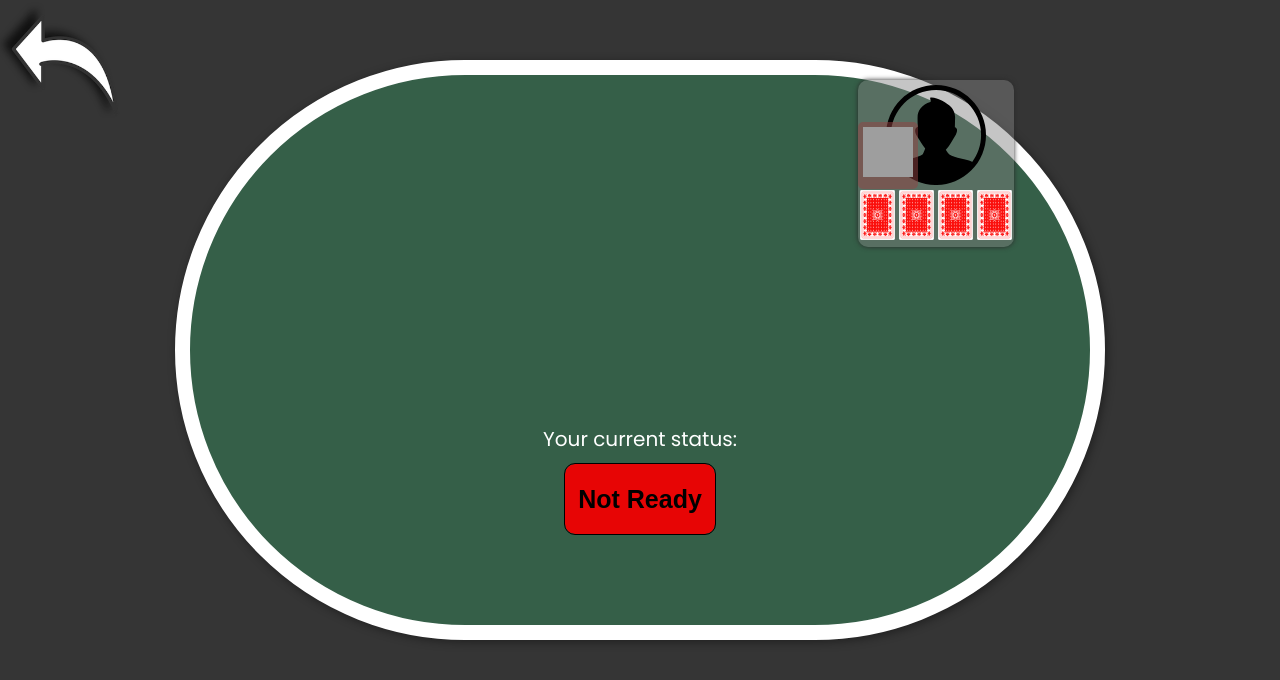
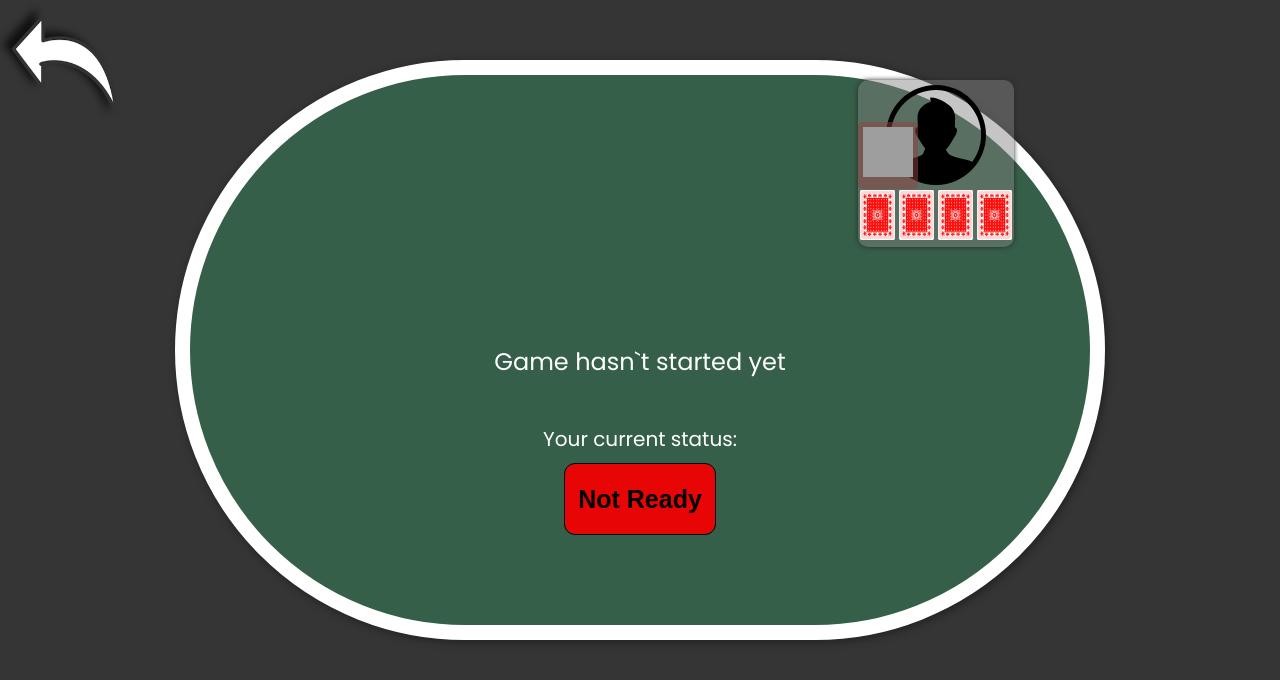
Before and after one commit to barshefet/Durak-card-game, a React (Create React App) app in the folder src/client/: page /game in a window 1280 px wide. Shown: the top 680 px of the page. Built offline with nearby package versions, Linux system fonts and the light colour scheme; no server answers; grey boxes are pictures that could not be loaded.

Commit message:
modified UI 1. waiting lobby 2. connection popup

```diff
--- a/src/client/src/components/GameComponents/GameNotReady/GameNotReady.scss
+++ b/src/client/src/components/GameComponents/GameNotReady/GameNotReady.scss
@@ -29,12 +29,16 @@
     }
 }
 
-.ready-status{
+.ready-status {
     position: fixed;
-    top: 53%;
-    left: calc(50% - 130px);
-    width: 260px;
+    top: 40%;
+    left: calc(50% - 150px);
+    width: 300px;
     font-size: 20px;
     text-align: center;
     color: white;
+    .waiting-info {
+        margin-bottom: 45px;
+        font-size: 24px;
+    }
 }
--- a/src/client/src/components/GameComponents/GameNotReady/Ready.tsx
+++ b/src/client/src/components/GameComponents/GameNotReady/Ready.tsx
@@ -12,15 +12,20 @@ const GameNotReady = (props: any) => {
 
   return ready ? (
     <>
-      <div className="ready-status">Your current status:</div>
+      <div className="ready-status">
+        <p className="waiting-info">Game hasn`t started yet</p>
+        <p>Your current status:</p>
+      </div>
       <div className="ready-button">
         <button className="green">Ready</button>
       </div>
     </>
   ) : (
     <>
-      <div className="ready-status">Your current status:</div>
-
+      <div className="ready-status">
+        <p className="waiting-info">Game hasn`t started yet</p>
+        <p>Your current status:</p>
+      </div>
       <div className="ready-button">
         <button className="red" onClick={readyToPlay}>
           Not Ready
--- a/src/client/src/components/HomeComponents/Popup.tsx
+++ b/src/client/src/components/HomeComponents/Popup.tsx
@@ -27,7 +27,7 @@ const formSubmit = (e: any) =>{
         <div className="title">
           <h2>Create a game room</h2>
           <h2>or</h2>
-          <h2>Connect to an existing game room</h2>
+          <h2>Join an existing game room</h2>
         </div>
         <div className="form-container">
           <div className="close-window" onClick={() => props.setTrigger(false)}>
@@ -40,7 +40,7 @@ const formSubmit = (e: any) =>{
             <input type="text" value={props.playerName} onChange={(e) => props.setName(e.target.value)}/>
             <div className="buttons">
             <button type="submit" className="btn" onClick={() => setType('create')}>Create</button>
-            <button type="submit" className="btn" onClick={() => setType('connect')}>Connect</button>
+            <button type="submit" className="btn" onClick={() => setType('connect')}>Join</button>
             </div>
           </form>
         </div>
```
